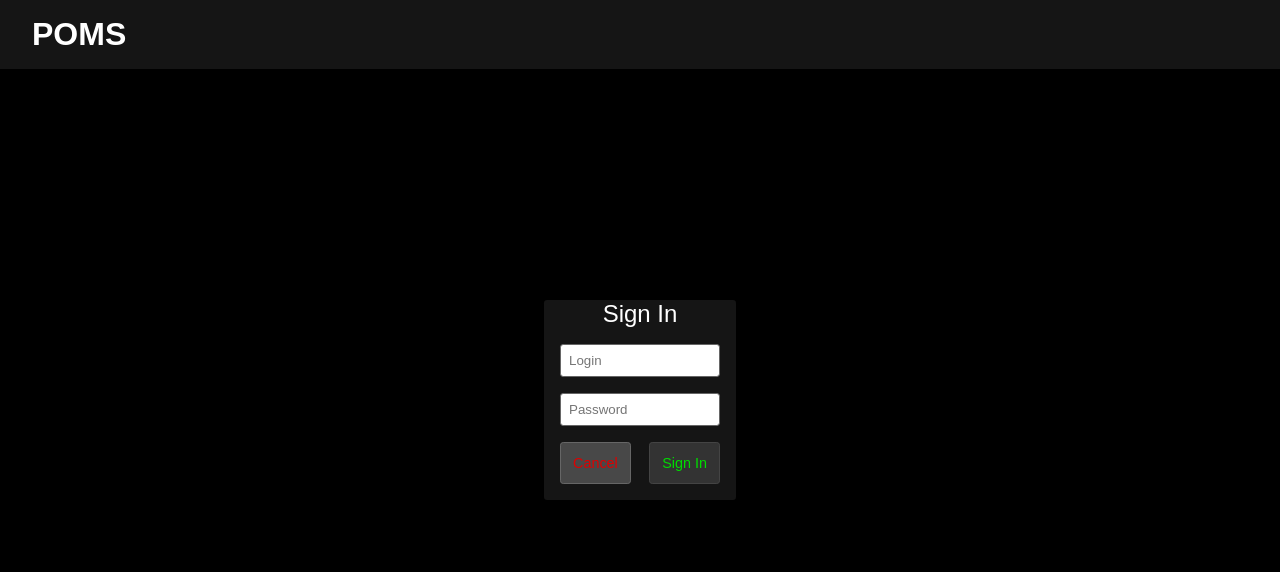
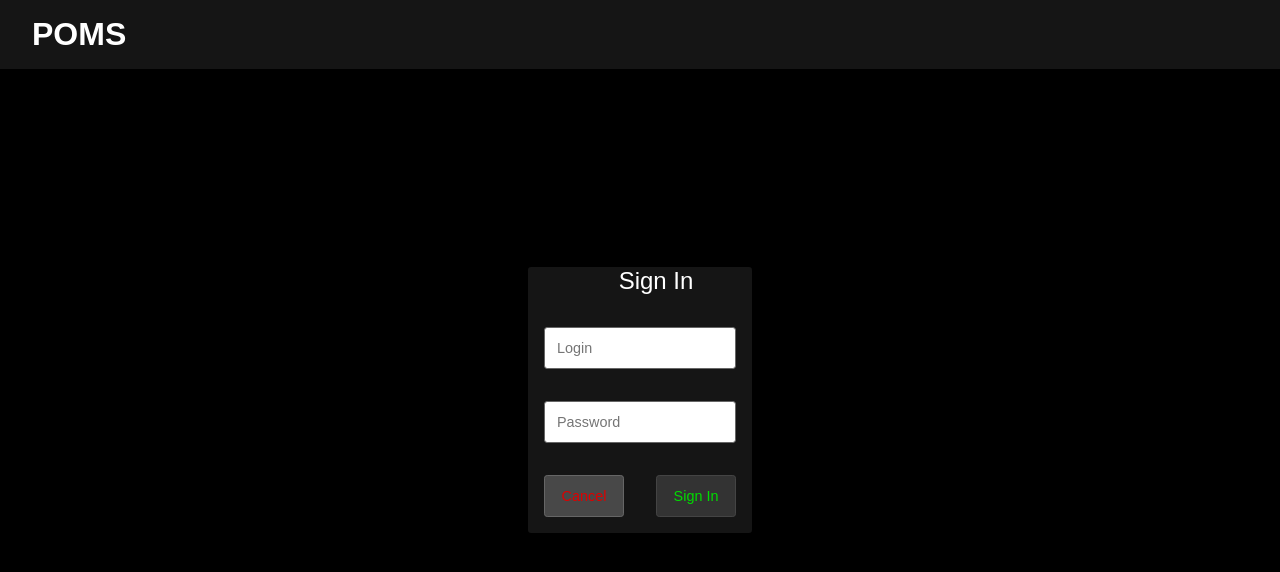
Before and after one commit to Maksim2498/poms, a React (Create React App) app in the folder site/: page / in a window 1280 px wide. Both pictures are taken after a click on the button "Sign In". Shown: the top 572 px of the page. Built offline with nearby package versions, Linux system fonts and the light colour scheme.

Commit message:
Site refactoring

```diff
--- a/site/src/components/Button.tsx
+++ b/site/src/components/Button.tsx
@@ -3,24 +3,14 @@ import "styles/Button.css"
 export const DEFAULT_TYPE = "regular"
 
 export type Props = {
-    children?:  any
-    onClick?:   () => void
-    type?:      "regular" | "submit" | "cancel"
-    disabled?:  boolean
-    makeInput?: boolean
+    type?:     "regular" | "submit" | "cancel"
+    onClick?:  () => void
+    children?: any
+    disabled?: boolean
 }
 
 export default function Button(props: Props) {
-    const className = `${props.type ?? DEFAULT_TYPE} Button`
-
-    if (props.makeInput)
-        return <input className = {className}
-                      type      = "submit"
-                      onClick   = {props.onClick}
-                      value     = {props.children}
-                      disabled  = {props.disabled} />
-
-    return <button className = {className}
+    return <button className = {`${props.type ?? DEFAULT_TYPE} Button`}
                    onClick   = {props.onClick}
                    disabled  = {props.disabled}>
         {props.children}
--- /dev/null
+++ b/site/src/components/Input.tsx
@@ -0,0 +1,21 @@
+import { FormEvent } from "react"
+
+import "styles/Input.css"
+
+export type Props = {
+    type:         "text" | "password" | "submit"
+    invalid?:     boolean
+    value?:       string
+    onChange?:    (event: FormEvent<HTMLInputElement>) => void
+    disabled?:    boolean
+    placeholder?: string
+}
+
+export default function Input(props: Props) {
+    return <input className   = {props.invalid ? "error Input" : "Input"}
+                  type        = {props.type}
+                  value       = {props.value}
+                  onChange    = {props.onChange}
+                  disabled    = {props.disabled}
+                  placeholder = {props.placeholder} />
+}
--- a/site/src/components/SignIn.tsx
+++ b/site/src/components/SignIn.tsx
@@ -1,4 +1,5 @@
 import Button from "./Button"
+import Input  from "./Input"
 
 import { FormEvent, useState } from "react"
 
@@ -10,37 +11,38 @@ export type Props = {
 }
 
 export default function SignIn(props: Props) {
-    const [login,         setLogin         ] = useState("")
-    const [password,      setPassword      ] = useState("")
-    const [loginError,    setLoginError    ] = useState(undefined as undefined | string)
-    const [passwordError, setPasswordError ] = useState(undefined as undefined | string)
-    const [typedLogin,    setTypedLogin    ] = useState(false)
-    const [typedPassword, setTypedPassword ] = useState(false)
+    const [login,           setLogin           ] = useState("")
+    const [password,        setPassword        ] = useState("")
+    const [loginError,      setLoginError      ] = useState(undefined as undefined | string)
+    const [passwordError,   setPasswordError   ] = useState(undefined as undefined | string)
+    const [loginChanged,    setLoginChanged    ] = useState(false)
+    const [passwordChanged, setPasswordChanged ] = useState(false)
 
     const onSubmit = (e: FormEvent<HTMLFormElement>) => {
         e.preventDefault()
+        props.onSignIn?.(login, password)
     }
 
-    const onLoginInput = (e: FormEvent<HTMLInputElement>) => {
+    const onLoginChange = (e: FormEvent<HTMLInputElement>) => {
         const login = e.currentTarget.value
         const error = validateLogin(login)
 
         setLoginError(error)
-        setTypedLogin(true)
+        setLoginChanged(true)
         setLogin(login)
     }
 
-    const onPasswordInput = (e: FormEvent<HTMLInputElement>) => {
+    const onPasswordChange = (e: FormEvent<HTMLInputElement>) => {
         const password = e.currentTarget.value
         const error    = validatePassword(password)
 
         setPasswordError(error)
-        setTypedPassword(true)
+        setPasswordChanged(true)
         setPassword(password)
     }
 
-    const disabled = !typedLogin
-                  || !typedPassword
+    const disabled = !loginChanged
+                  || !passwordChanged
                   || loginError    != null
                   || passwordError != null
 
@@ -48,38 +50,28 @@ export default function SignIn(props: Props) {
         <fieldset>
             <legend>Sign In</legend>
 
-            <input className   = {className("login", loginError)}
-                   type        = "text"
-                   placeholder = "Login"
+            <Input type        = "text"
+                   invalid     = {loginError != null}
                    value       = {login}
-                   onInput     = {onLoginInput} />
+                   onChange    = {onLoginChange}
+                   placeholder = "Login" />
 
             {errorMessge(loginError)}
 
-            <input className   = {className("password", passwordError)}
-                   type        = "password"
-                   placeholder = "Password"
+            <Input type        = "password"
+                   invalid     = {passwordError != null}
                    value       = {password}
-                   onInput     = {onPasswordInput} />
+                   onChange    = {onPasswordChange}
+                   placeholder = "Password" />
 
             {errorMessge(passwordError)}
 
             <div className="buttons">
                 <Button type="cancel" onClick={props.onCancel}>Cancel</Button>
-
-                <Button type      = "submit"
-                        makeInput = {true}
-                        disabled  = {disabled}
-                        onClick   = {() => props.onSignIn?.(login, password)}>
-                    Sign In
-                </Button>
+                <Input type="submit" value="Sign In" disabled={disabled} />
             </div>
         </fieldset>
     </form>
-
-    function className(base: string, error: any): string {
-        return error == null ? base : base + " error"
-    }
 
     function errorMessge(message?: string) {
         if (!message)
--- a/site/src/styles/Button.css
+++ b/site/src/styles/Button.css
@@ -12,7 +12,7 @@
     background-color: #555
 }
 
-.regular.Button:active {
+.Button:active {
     background-color: #444
 }
 
--- /dev/null
+++ b/site/src/styles/Input.css
@@ -0,0 +1,32 @@
+.Input {
+    padding: .75rem;
+    font-size: .9rem;
+    border-radius: .2rem;
+    border: thin solid #666;
+    color: black
+}
+
+.error.Input {
+    border: thin solid red
+}
+
+.Input[type=submit] {
+    background-color: #484848;
+    color: #18E818
+}
+
+.Input[type=submit]:hover {
+    background-color: #555;
+    color: #2F2
+}
+
+.Input[type=submit]:active {
+    background-color: #444;
+    color: #1E1
+}
+
+.Input[type=submit]:disabled {
+    border: thin solid #444;
+    background-color: #333;
+    color: #0D0
+}
--- a/site/src/styles/SignIn.css
+++ b/site/src/styles/SignIn.css
@@ -1,5 +1,5 @@
 .SignIn {
-    width: 12rem;
+    width: 14rem;
     background-color: #151515;
     border-radius: .2rem;
 }
@@ -9,15 +9,14 @@
 }
 
 .SignIn fieldset > * {
+    width: 12rem;
     margin: 1rem
 }
 
+
 .SignIn legend {
+    text-align: center;
     font-size: 1.5rem;
-    margin: 1rem 0 0 0;
-    position: relative;
-    left: 50%;
-    transform: translateX(-50%);
 }
 
 .SignIn .buttons {
@@ -25,17 +24,8 @@
     justify-content: space-between
 }
 
-.SignIn input:not([type=submit]) {
-    border: thin solid #666;
-    display: block;
-    padding: .5rem;
-    width: 10rem;
-    color: black;
-    border-radius: .2rem
-}
-
-.SignIn input.error {
-    border: thin solid red
+.SignIn .buttons * {
+    width: 5rem
 }
 
 .SignIn .error-message {
```
